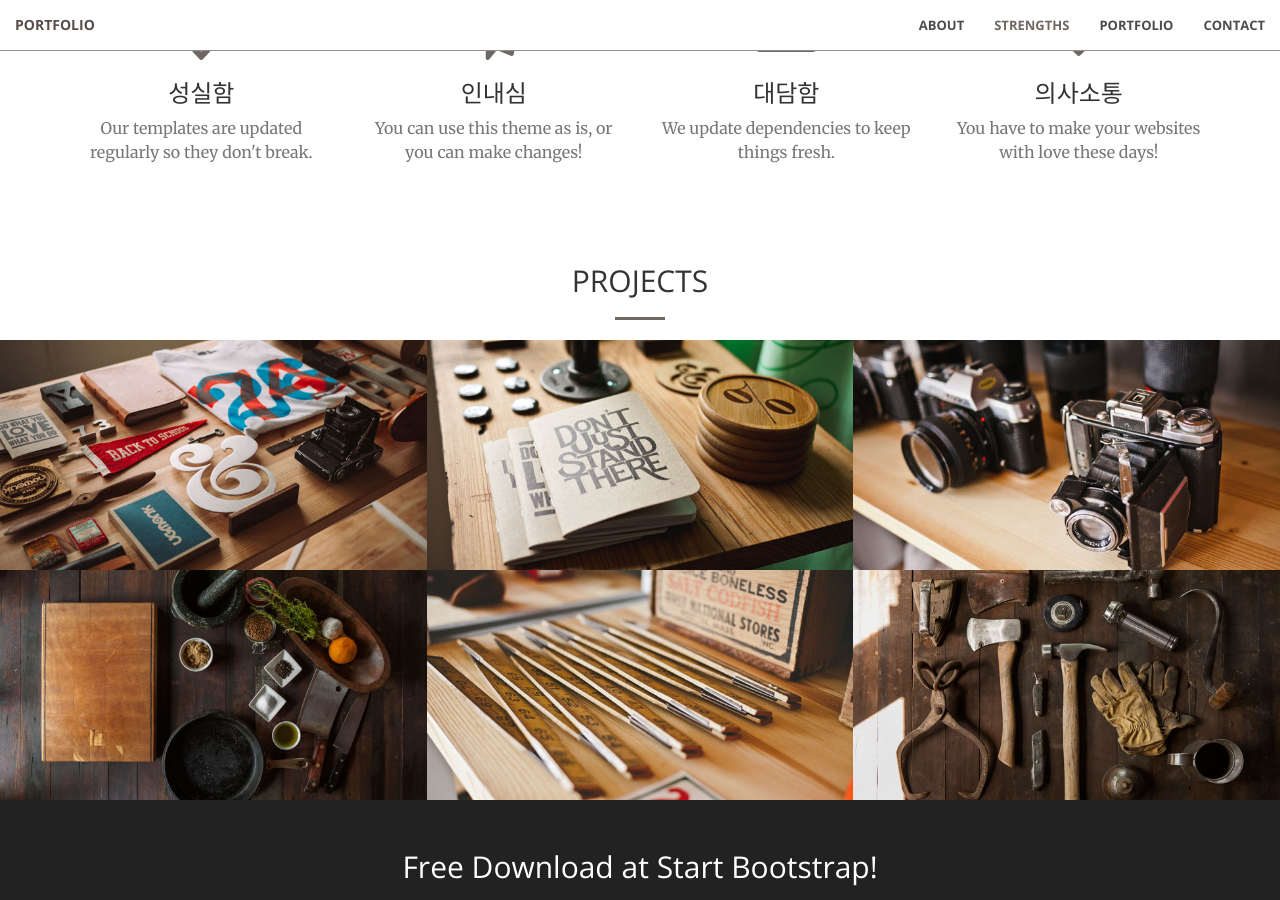
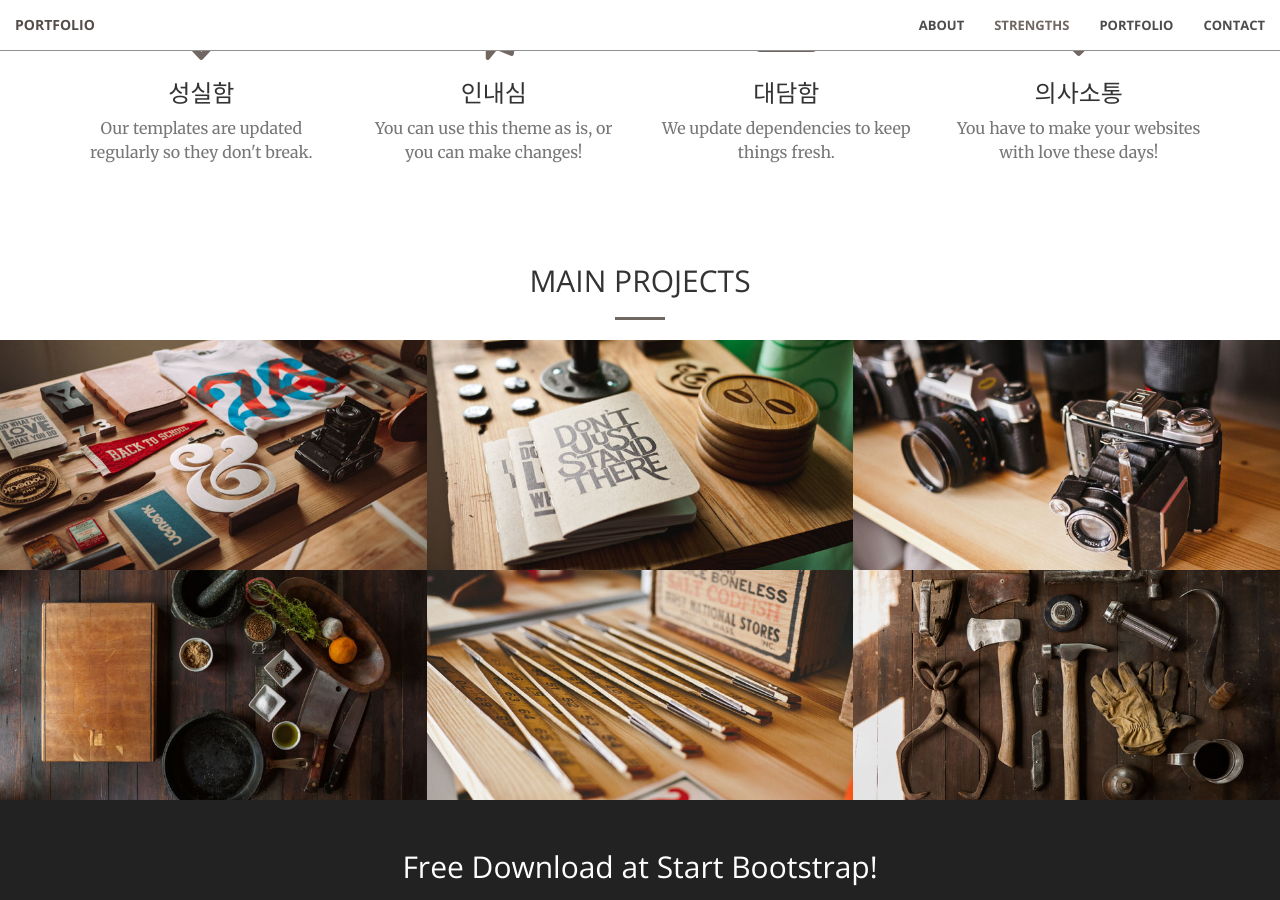
Before and after one commit to ymdev2023/ymdev2023.github.io, a Jekyll site: the page built from index.html, in a window 1280 px wide and 900 px high, scrolled down 1436 px. Built offline with Jekyll 4.4.1, drawn with Linux system fonts in a browser that asks for light colours.

Commit message:
Update portfolio.html

```diff
--- a/_includes/portfolio.html
+++ b/_includes/portfolio.html
@@ -2,7 +2,7 @@
     <div class="container">
         <div class="row">
             <div class="col-lg-12 text-center">
-                <h2 class="section-heading">PROJECTS</h2>
+                <h2 class="section-heading">MAIN PROJECTS</h2>
                 <hr class="primary">
             </div>
         </div>
```
